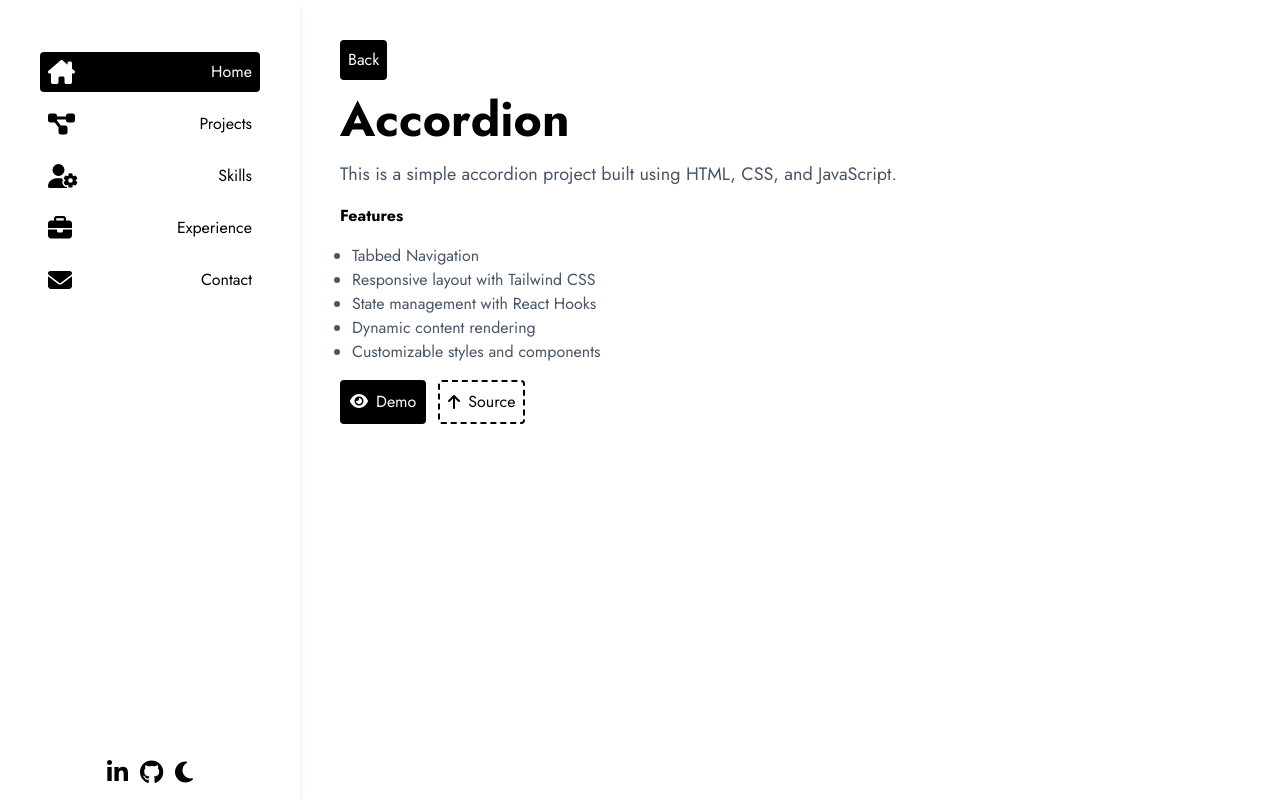
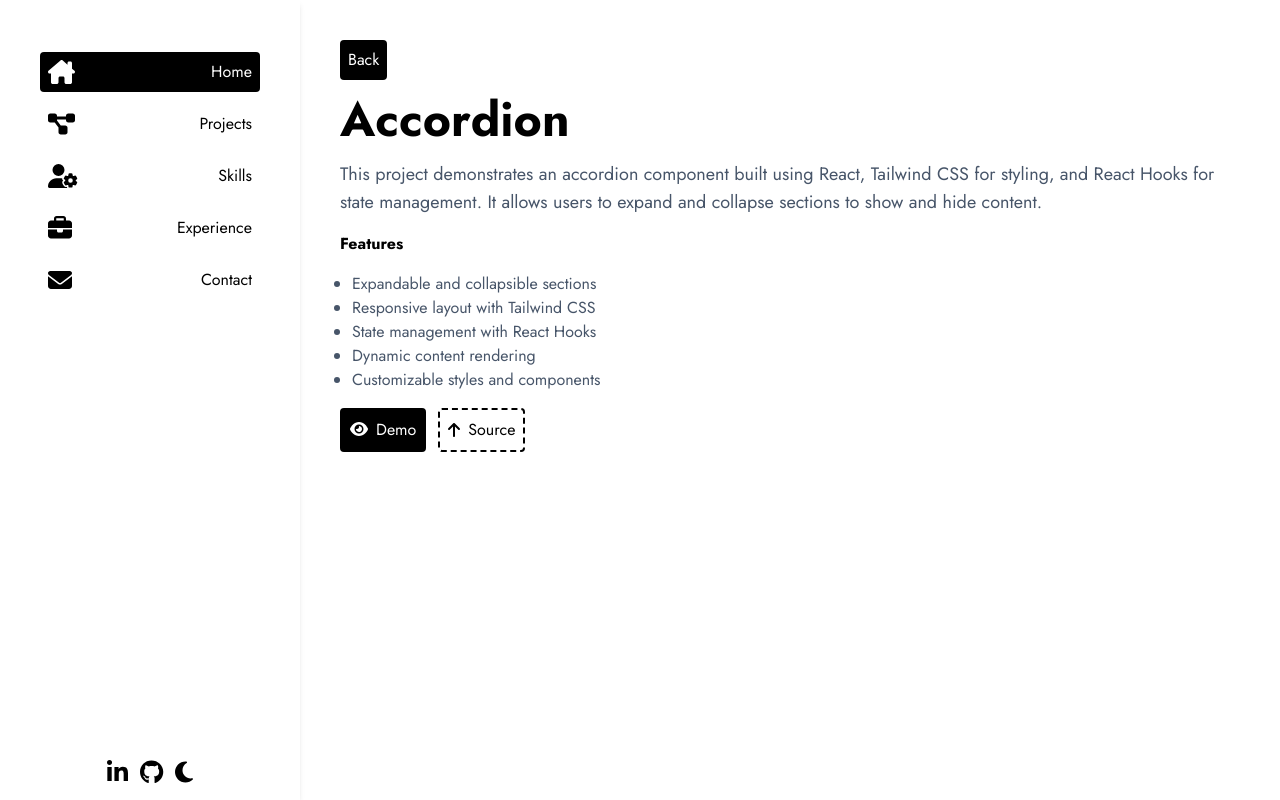
Before and after one commit to Mark-Alexis-Posadas/react-portfolio, a React (Vite) app: page /projects/Accordion in a window 1280 px wide. Built offline with nearby package versions, Linux system fonts and the light colour scheme.

Commit message:
modify project card details

```diff
--- a/src/data/projects-data.ts
+++ b/src/data/projects-data.ts
@@ -25,9 +25,9 @@ const projectsData: Project[] = [
     id: uuidv4(),
     pageTitle: "Accordion",
     description:
-      "This is a simple accordion project built using HTML, CSS, and JavaScript.",
+      "This project demonstrates an accordion component built using React, Tailwind CSS for styling, and React Hooks for state management. It allows users to expand and collapse sections to show and hide content.",
     features: [
-      { text: "Tabbed Navigation" },
+      { text: "Expandable and collapsible sections" },
       { text: "Responsive layout with Tailwind CSS" },
       { text: "State management with React Hooks" },
       { text: "Dynamic content rendering" },
@@ -43,17 +43,23 @@ const projectsData: Project[] = [
     id: uuidv4(),
     pageTitle: "Color Picker",
     description:
-      "This is a simple accordion project built using HTML, CSS, and JavaScript.",
+      "This is a color picker project built using React JS, Tailwind CSS, and React Hooks.",
     features: [
-      { text: "Tabbed Navigation" },
-      { text: "Responsive layout with Tailwind CSS" },
-      { text: "State management with React Hooks" },
-      { text: "Dynamic content rendering" },
+      { text: "Color Selection: Easily select and preview colors" },
+      {
+        text: "Responsive Layout: Designed with Tailwind CSS for a responsive and adaptive user interface.",
+      },
+      {
+        text: "State Management: Utilizes React Hooks for efficient state management.",
+      },
+      {
+        text: "Dynamic Rendering: Dynamically renders color options and previews.",
+      },
       { text: "Customizable styles and components" },
     ],
     source:
-      "https://github.com/Mark-Alexis-Posadas/vanilla-js-projects/tree/main/accordion",
-    demo: "https://accordion-sage-eight.vercel.app/",
+      "https://github.com/Mark-Alexis-Posadas/vanilla-js-projects/tree/main/color-picker",
+    demo: "https://color-picker.vercel.app/",
     buttons: ["Demo", "Source"],
     tags: ["react", "typescript", "tailwind CSS"],
   },
@@ -61,17 +67,17 @@ const projectsData: Project[] = [
     id: uuidv4(),
     pageTitle: "Simple Quiz",
     description:
-      "This is a simple accordion project built using HTML, CSS, and JavaScript.",
+      "This project is a simple quiz application built using React, Tailwind CSS, and React Hooks. Users can take quizzes and see their scores.",
     features: [
-      { text: "Tabbed Navigation" },
+      { text: "Multiple choice questions" },
       { text: "Responsive layout with Tailwind CSS" },
       { text: "State management with React Hooks" },
-      { text: "Dynamic content rendering" },
+      { text: "Score calculation and display" },
       { text: "Customizable styles and components" },
     ],
     source:
-      "https://github.com/Mark-Alexis-Posadas/vanilla-js-projects/tree/main/accordion",
-    demo: "https://accordion-sage-eight.vercel.app/",
+      "https://github.com/Mark-Alexis-Posadas/vanilla-js-projects/tree/main/quiz",
+    demo: "https://simple-quiz.vercel.app/",
     buttons: ["Demo", "Source"],
     tags: ["react", "typescript", "tailwind CSS"],
   },
@@ -79,17 +85,17 @@ const projectsData: Project[] = [
     id: uuidv4(),
     pageTitle: "TodoList App",
     description:
-      "This is a simple accordion project built using HTML, CSS, and JavaScript.",
+      "This is a Todo List application built with React, Tailwind CSS, and React Hooks. Users can add, edit, and delete tasks.",
     features: [
-      { text: "Tabbed Navigation" },
+      { text: "Task management (add, edit, delete)" },
       { text: "Responsive layout with Tailwind CSS" },
       { text: "State management with React Hooks" },
       { text: "Dynamic content rendering" },
       { text: "Customizable styles and components" },
     ],
     source:
-      "https://github.com/Mark-Alexis-Posadas/vanilla-js-projects/tree/main/accordion",
-    demo: "https://accordion-sage-eight.vercel.app/",
+      "https://github.com/Mark-Alexis-Posadas/vanilla-js-projects/tree/main/todo-list",
+    demo: "https://todolist-app.vercel.app/",
     buttons: ["Demo", "Source"],
     tags: ["react", "typescript", "tailwind CSS"],
   },
@@ -97,36 +103,35 @@ const projectsData: Project[] = [
     id: uuidv4(),
     pageTitle: "Form Inputs",
     description:
-      "This is a simple accordion project built using HTML, CSS, and JavaScript.",
+      "This project showcases various form input components built using React, Tailwind CSS, and React Hooks.",
     features: [
-      { text: "Tabbed Navigation" },
+      { text: "Different input types (text, number, email, etc.)" },
       { text: "Responsive layout with Tailwind CSS" },
       { text: "State management with React Hooks" },
-      { text: "Dynamic content rendering" },
+      { text: "Form validation" },
       { text: "Customizable styles and components" },
     ],
     source:
-      "https://github.com/Mark-Alexis-Posadas/vanilla-js-projects/tree/main/accordion",
-    demo: "https://accordion-sage-eight.vercel.app/",
+      "https://github.com/Mark-Alexis-Posadas/vanilla-js-projects/tree/main/form-inputs",
+    demo: "https://form-inputs.vercel.app/",
     buttons: ["Demo", "Source"],
     tags: ["react", "typescript", "tailwind CSS"],
   },
 
   {
     id: uuidv4(),
-    pageTitle: "Toggle switch",
+    pageTitle: "Toggle Switch",
     description:
-      "This is a simple accordion project built using HTML, CSS, and JavaScript.",
+      "This project demonstrates a toggle switch component built using React, Tailwind CSS, and React Hooks.",
     features: [
-      { text: "Tabbed Navigation" },
+      { text: "Toggle on/off functionality" },
       { text: "Responsive layout with Tailwind CSS" },
       { text: "State management with React Hooks" },
-      { text: "Dynamic content rendering" },
       { text: "Customizable styles and components" },
     ],
     source:
-      "https://github.com/Mark-Alexis-Posadas/vanilla-js-projects/tree/main/accordion",
-    demo: "https://accordion-sage-eight.vercel.app/",
+      "https://github.com/Mark-Alexis-Posadas/vanilla-js-projects/tree/main/toggle-switch",
+    demo: "https://toggle-switch.vercel.app/",
     buttons: ["Demo", "Source"],
     tags: ["react", "typescript", "tailwind CSS"],
   },
@@ -134,17 +139,17 @@ const projectsData: Project[] = [
     id: uuidv4(),
     pageTitle: "Modal",
     description:
-      "This is a simple accordion project built using HTML, CSS, and JavaScript.",
+      "This project showcases a modal component built using React, Tailwind CSS, and React Hooks.",
     features: [
-      { text: "Tabbed Navigation" },
+      { text: "Open/close modal functionality" },
       { text: "Responsive layout with Tailwind CSS" },
       { text: "State management with React Hooks" },
       { text: "Dynamic content rendering" },
       { text: "Customizable styles and components" },
     ],
     source:
-      "https://github.com/Mark-Alexis-Posadas/vanilla-js-projects/tree/main/accordion",
-    demo: "https://accordion-sage-eight.vercel.app/",
+      "https://github.com/Mark-Alexis-Posadas/vanilla-js-projects/tree/main/modal",
+    demo: "https://modal-component.vercel.app/",
     buttons: ["Demo", "Source"],
     tags: ["react", "typescript", "tailwind CSS"],
   },
@@ -153,17 +158,16 @@ const projectsData: Project[] = [
     id: uuidv4(),
     pageTitle: "Carousel",
     description:
-      "This is a simple accordion project built using HTML, CSS, and JavaScript.",
+      "This project is a carousel component built using React, Tailwind CSS, and React Hooks. It allows users to navigate through a set of images or content.",
     features: [
-      { text: "Tabbed Navigation" },
+      { text: "Image/content sliding" },
       { text: "Responsive layout with Tailwind CSS" },
       { text: "State management with React Hooks" },
-      { text: "Dynamic content rendering" },
       { text: "Customizable styles and components" },
     ],
     source:
-      "https://github.com/Mark-Alexis-Posadas/vanilla-js-projects/tree/main/accordion",
-    demo: "https://accordion-sage-eight.vercel.app/",
+      "https://github.com/Mark-Alexis-Posadas/vanilla-js-projects/tree/main/carousel",
+    demo: "https://carousel-component.vercel.app/",
     buttons: ["Demo", "Source"],
     tags: ["react", "typescript", "tailwind CSS"],
   },
@@ -171,17 +175,17 @@ const projectsData: Project[] = [
     id: uuidv4(),
     pageTitle: "Theme",
     description:
-      "This is a simple accordion project built using HTML, CSS, and JavaScript.",
+      "This project demonstrates a theme switcher built using React, Tailwind CSS, and React Hooks. It allows users to switch between different themes.",
     features: [
-      { text: "Tabbed Navigation" },
+      { text: "Light/Dark mode switch" },
       { text: "Responsive layout with Tailwind CSS" },
       { text: "State management with React Hooks" },
       { text: "Dynamic content rendering" },
       { text: "Customizable styles and components" },
     ],
     source:
-      "https://github.com/Mark-Alexis-Posadas/vanilla-js-projects/tree/main/accordion",
-    demo: "https://accordion-sage-eight.vercel.app/",
+      "https://github.com/Mark-Alexis-Posadas/vanilla-js-projects/tree/main/theme-switcher",
+    demo: "https://theme-switcher.vercel.app/",
     buttons: ["Demo", "Source"],
     tags: ["react", "typescript", "tailwind CSS"],
   },
@@ -189,17 +193,17 @@ const projectsData: Project[] = [
     id: uuidv4(),
     pageTitle: "Search Filtering",
     description:
-      "This is a simple accordion project built using HTML, CSS, and JavaScript.",
+      "This project demonstrates a search filtering component built using React, Tailwind CSS, and React Hooks. It allows users to filter a list of items based on their search input.",
     features: [
-      { text: "Tabbed Navigation" },
+      { text: "Search and filter functionality" },
       { text: "Responsive layout with Tailwind CSS" },
       { text: "State management with React Hooks" },
       { text: "Dynamic content rendering" },
       { text: "Customizable styles and components" },
     ],
     source:
-      "https://github.com/Mark-Alexis-Posadas/vanilla-js-projects/tree/main/accordion",
-    demo: "https://accordion-sage-eight.vercel.app/",
+      "https://github.com/Mark-Alexis-Posadas/vanilla-js-projects/tree/main/search-filter",
+    demo: "https://search-filter.vercel.app/",
     buttons: ["Demo", "Source"],
     tags: ["react", "typescript", "tailwind CSS"],
   },
@@ -207,17 +211,17 @@ const projectsData: Project[] = [
     id: uuidv4(),
     pageTitle: "Star Ratings",
     description:
-      "This is a simple accordion project built using HTML, CSS, and JavaScript.",
+      "This project showcases a star rating component built using React, Tailwind CSS, and React Hooks. Users can rate items using a star-based rating system.",
     features: [
-      { text: "Tabbed Navigation" },
+      { text: "Star-based rating system" },
       { text: "Responsive layout with Tailwind CSS" },
       { text: "State management with React Hooks" },
       { text: "Dynamic content rendering" },
       { text: "Customizable styles and components" },
     ],
     source:
-      "https://github.com/Mark-Alexis-Posadas/vanilla-js-projects/tree/main/accordion",
-    demo: "https://accordion-sage-eight.vercel.app/",
+      "https://github.com/Mark-Alexis-Posadas/vanilla-js-projects/tree/main/star-ratings",
+    demo: "https://star-ratings.vercel.app/",
     buttons: ["Demo", "Source"],
     tags: ["react", "typescript", "tailwind CSS"],
   },
@@ -226,17 +230,17 @@ const projectsData: Project[] = [
     id: uuidv4(),
     pageTitle: "Counter App",
     description:
-      "This is a simple accordion project built using HTML, CSS, and JavaScript.",
+      "This project is a counter application built using React, Tailwind CSS, and React Hooks. Users can increment and decrement a counter value.",
     features: [
-      { text: "Tabbed Navigation" },
+      { text: "Increment and decrement functionality" },
       { text: "Responsive layout with Tailwind CSS" },
       { text: "State management with React Hooks" },
       { text: "Dynamic content rendering" },
       { text: "Customizable styles and components" },
     ],
     source:
-      "https://github.com/Mark-Alexis-Posadas/vanilla-js-projects/tree/main/accordion",
-    demo: "https://accordion-sage-eight.vercel.app/",
+      "https://github.com/Mark-Alexis-Posadas/vanilla-js-projects/tree/main/counter-app",
+    demo: "https://counter-app.vercel.app/",
     buttons: ["Demo", "Source"],
     tags: ["react", "typescript", "tailwind CSS"],
   },
```
